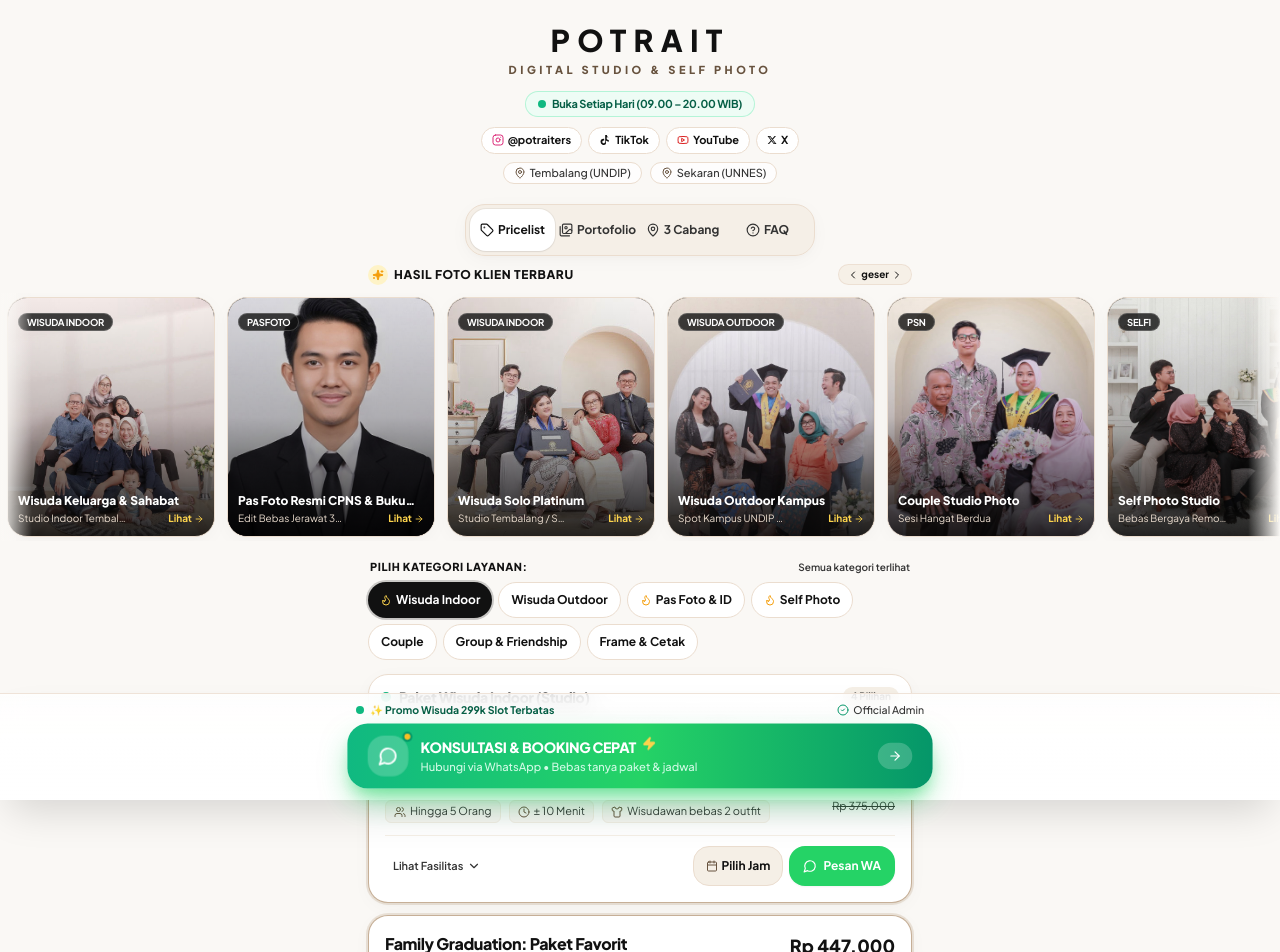
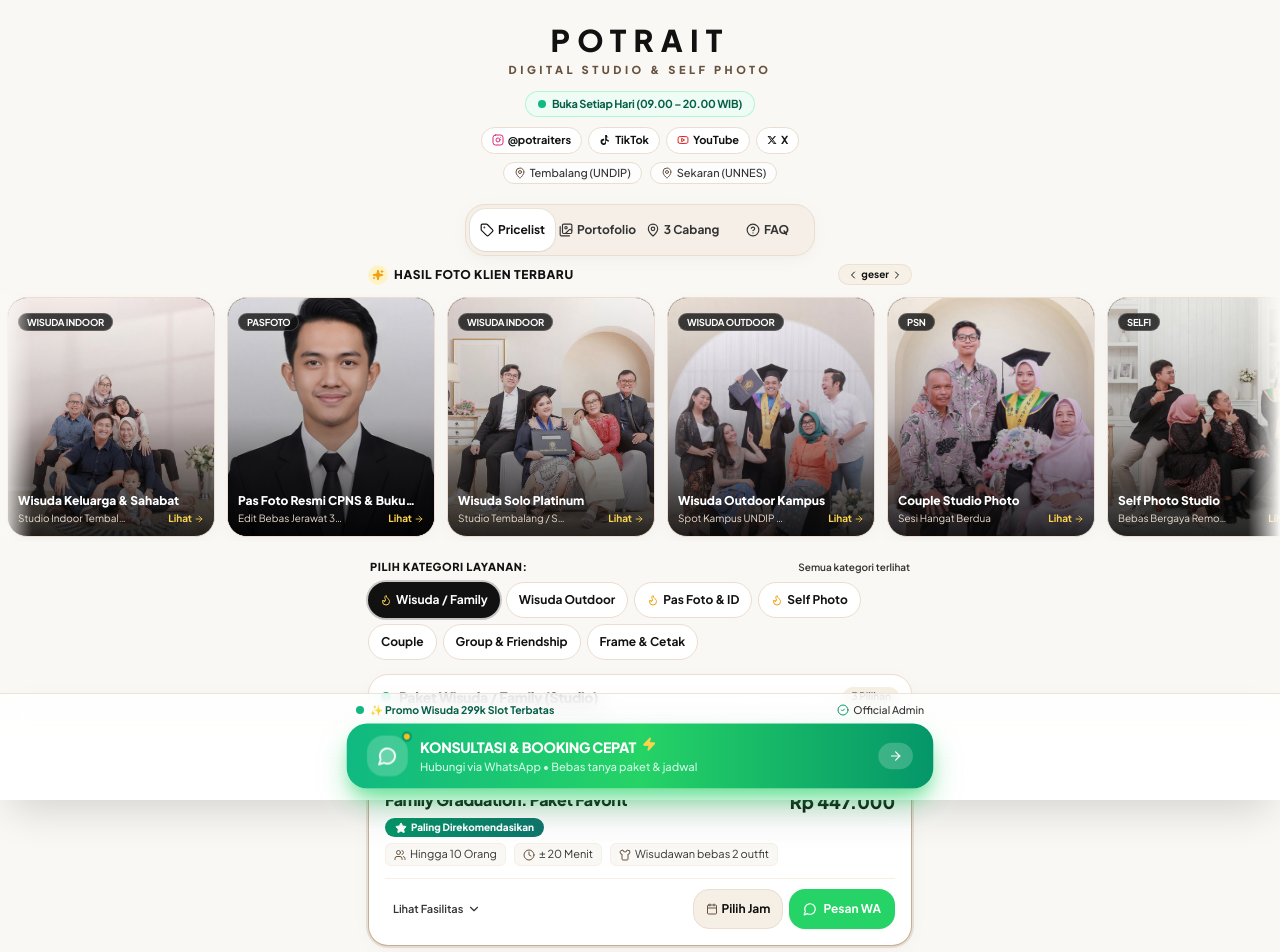
Before and after one commit to iprat30/infopotrait, a React (Vite) app: page / in a window 1280 px wide. Shown: the top 952 px of the page. Built offline with nearby package versions, Linux system fonts and the light colour scheme; the HTML template or start-up script is replaced by a standard one.

Commit message:
feat: rename category to Wisuda / Family and hide Wisuda Hemat from regular catalog for promo exclusivity

```diff
--- a/src/components/PortfolioGallery.jsx
+++ b/src/components/PortfolioGallery.jsx
@@ -4,7 +4,7 @@
 
 const FILTER_TAGS = [
   { id: 'all', label: 'Semua Portofolio' },
-  { id: 'wisuda-indoor', label: 'Wisuda Studio' },
+  { id: 'wisuda-indoor', label: 'Wisuda / Family' },
   { id: 'wisuda-outdoor', label: 'Wisuda Outdoor' },
   { id: 'pasfoto', label: 'Pas Foto & ID' },
   { id: 'selfi', label: 'Self Photo' },
--- a/src/data/packagesData.js
+++ b/src/data/packagesData.js
@@ -6,7 +6,7 @@
 ];
 
 export const CATEGORIES = [
-  { id: "wisuda-indoor", label: "Wisuda Indoor", isHot: true },
+  { id: "wisuda-indoor", label: "Wisuda / Family", isHot: true },
   { id: "wisuda-outdoor", label: "Wisuda Outdoor", isHot: false },
   { id: "pasfoto", label: "Pas Foto & ID", isHot: true },
   { id: "selfi", label: "Self Photo", isHot: true },
@@ -104,34 +104,11 @@
 ];
 
 export const PACKAGES_DATA = {
-  // 1. WISUDA INDOOR
+  // 1. WISUDA / FAMILY (STUDIO)
   "wisuda-indoor": {
-    categoryTitle: "Paket Wisuda Indoor (Studio)",
-    description: "Sesi foto wisuda di studio dengan pencahayaan profesional, ruang ber-AC, dan backdrop elegan",
+    categoryTitle: "Paket Wisuda / Family (Studio)",
+    description: "Sesi foto wisuda & keluarga di studio dengan pencahayaan profesional, ruang ber-AC, dan backdrop elegan",
     items: [
-      {
-        id: "wisuda-hemat",
-        name: "Wisuda Hemat (Special Offer)",
-        badge: "Paling Laris",
-        badgeType: "bestseller",
-        isPopular: true,
-        price: "Rp 299.000",
-        normalPrice: "Rp 375.000",
-        capacity: "Hingga 5 Orang",
-        duration: "± 10 Menit",
-        outfits: "Wisudawan bebas 2 outfit",
-        facilities: [
-          "Cocok untuk wisuda bersama keluarga (hingga 5 orang)",
-          "Durasi ± 10 menit pemotretan",
-          "Wisudawan bebas 2 outfit"
-        ],
-        deliverables: [
-          "4 file edit premium",
-          "Gratis 4 cetak 10R+ (20x30 cm)",
-          "Seluruh file sesi foto via Google Drive"
-        ],
-        note: "Hemat Rp76.000 dari harga normal"
-      },
       {
         id: "family-favorit",
         name: "Family Graduation: Paket Favorit",
```
